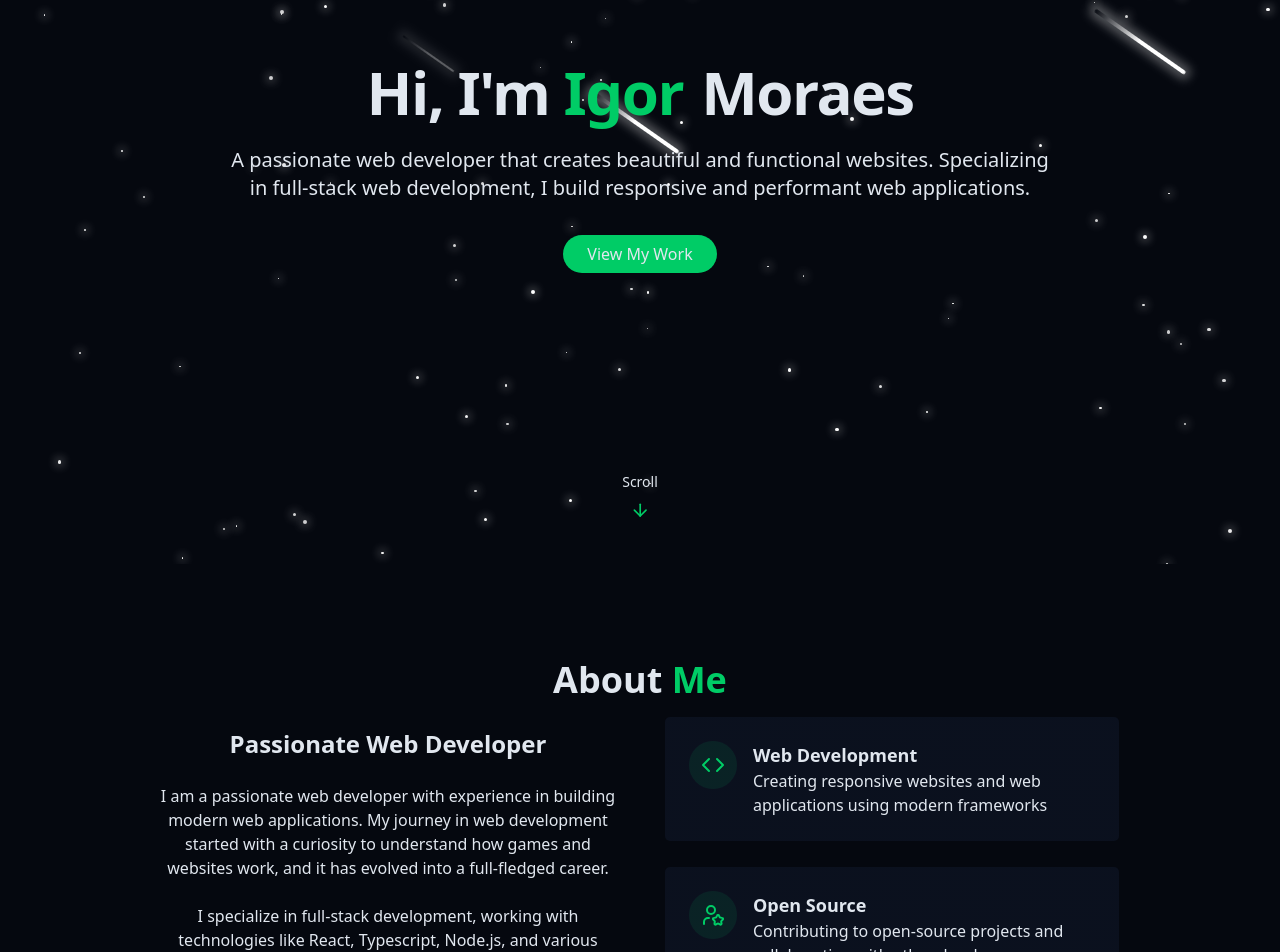
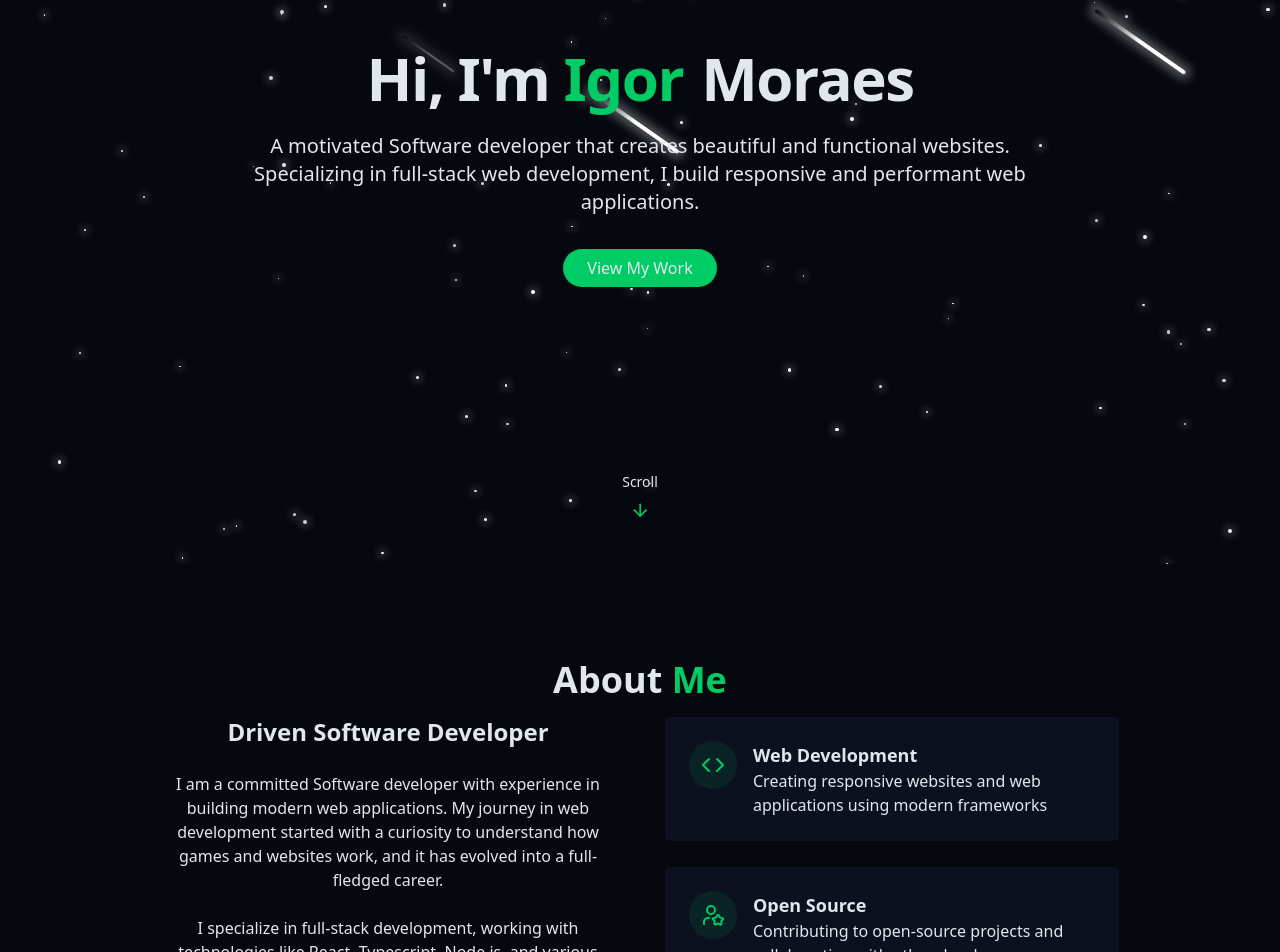
Before and after one commit to IgorJFS/my-portfolio, a React (Vite) app: page / in a window 1280 px wide. Shown: the part 236-1188 px from the top of the page. Built offline with nearby package versions, Linux system fonts and the light colour scheme.

Commit message:
add resume to the portfolio

```diff
--- a/src/components/About.tsx
+++ b/src/components/About.tsx
@@ -9,12 +9,14 @@ export const AboutSection = () => {
         </h2>
         <div className='grid grid-cols-1 md:grid-cols-2 gap-12 items-center'>
           <div className='space-y-6'>
-            <h3 className='text-2xl font-semibold'>Passionate Web Developer</h3>
+            <h3 className='text-2xl font-semibold'>
+              Driven Software Developer
+            </h3>
             <p className='text-muted-foreground'>
-              I am a passionate web developer with experience in building modern
-              web applications. My journey in web development started with a
-              curiosity to understand how games and websites work, and it has
-              evolved into a full-fledged career.
+              I am a committed Software developer with experience in building
+              modern web applications. My journey in web development started
+              with a curiosity to understand how games and websites work, and it
+              has evolved into a full-fledged career.
             </p>
             <p className='text-muted-foreground'>
               I specialize in full-stack development, working with technologies
@@ -29,9 +31,8 @@ export const AboutSection = () => {
                 Get In Touch
               </a>
               <a
-                href='/Igor_Moraes_Resume.pdf'
-                target='_blank'
-                rel='noopener noreferrer'
+                href='/IgorCV-FS.pdf'
+                download
                 className='rounded-full px-6 py-2 border border-primary text-primary hover:bg-primary hover:text-background transition-colors text-center'
               >
                 Download Resume
--- a/src/components/Hero.tsx
+++ b/src/components/Hero.tsx
@@ -20,7 +20,7 @@ export const HeroSection = () => {
             </span>
           </h1>
           <p className='text-lg md:text-xl text-foreground opacity-0 mx-auto animate-fade-in-delay-3'>
-            A passionate web developer that creates beautiful and functional
+            A motivated Software developer that creates beautiful and functional
             websites. Specializing in full-stack web development, I build
             responsive and performant web applications.
           </p>
```
Also changed, not shown: 1 other file (tests, documents, lock files or other folders).
